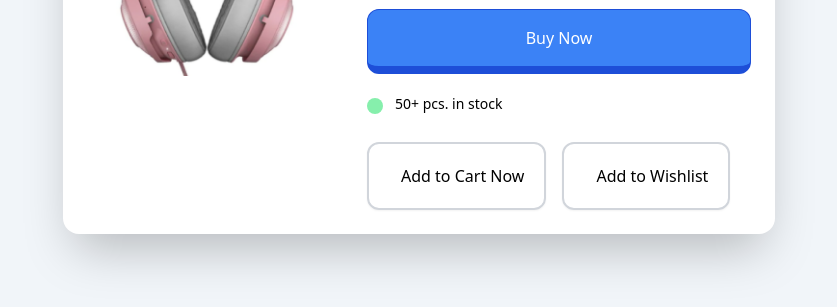
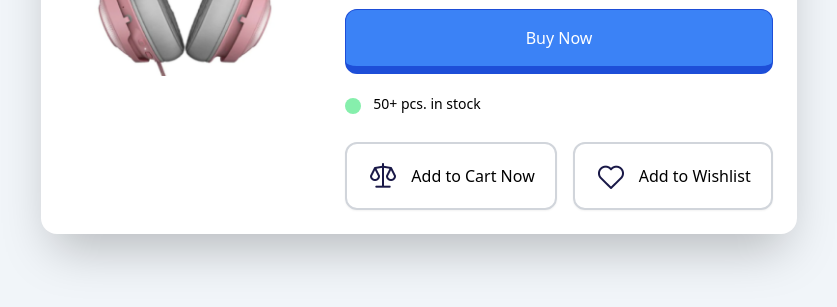
Before and after one commit to zareenf01/Product-Modal, a plain HTML site: page index.html in a window 1280 px wide. Shown: the part 431-738 px from the top of the page, without its empty margins (221-1058 px from the left). Drawn offline with nearby package versions, Linux system fonts and the light colour scheme; files whose address does not match are found by name.

Commit message:
Update index.html

```diff
--- a/index.html
+++ b/index.html
@@ -14,14 +14,16 @@
         <!--Card container-->
         <div
             class="flex flex-col p-6 m-3 space-y-10 bg-white rounded-2xl shadow-2xl md:flex-row md:space-y-10 md:space-x-10 ">
-
+        <!--headphone image container-->
             <img class="w-60 m-auto hover:scale-105  transition duration-200 " src="./images/headphone.png" alt="">
 
+         <!--discription container-->
             <div class="text-center md:text-left md:space-y-3 ">
 
                 <span class="bg-black text-white p-1 pl-2 pr-2 rounded-2xl text-sm  md:text-left
                 ">Free Shipping</span>
 
+          <!--heading-->
                 <div class="max-w-sm font-medium mt-3 text-2xl">Razen Kraken Kitty Etd Gaming Hedset Quartz
                 </div>
                 <h3 class="line-through">$799</h3>
@@ -34,6 +36,7 @@
                     class="p-4 min-w-full text-white bg-blue-500 border border-blue-700 border-b-8 outline-none rounded-xl mt-2 transition duration-200 hover:cursor-pointer hover:bg-blue-700 hover:translate-y-2">Buy
                     Now</button>
 
+         <!--lower content-->
                 <div class="text-left flex space-x-3">
                     <div
                         class="bg-green-300 rounded-full p-2 mt-3 hover:animate-ping transition duration-700 ease-in-out">
@@ -44,13 +47,13 @@
                 <div class="flex flex-col space-y-4 md:space-y-4 md:space-x-4 md:flex-row md:mt-4">
                     <button
                         class="flex items-center space-x-3 justify-center py-4 px-5  text-black border-gray-300 border-2 rounded-xl mt-4 shadow-sm transition duration-200 hover:cursor-pointer hover:shadow-xl hover:-translate-y-0.5">
-                        <img class="h-8" src="./images/weight.png" alt="">
+                        <img class="h-8" src="./weight.png" alt="">
                         <span>Add to Cart Now</span>
                     </button>
 
                     <button
                         class="flex items-center space-x-3 justify-center py-3 px-5 text-black border-gray-300 border-2 rounded-xl shadow-sm transition duration-200 hover:cursor-pointer hover:shadow-xl hover:-translate-y-0.5">
-                        <img class="h-8" src="./images/heart.png" alt="">
+                        <img class="h-8" src="./heart.png" alt="">
                         <span>Add to Wishlist</span>
                     </button>
 
@@ -58,27 +61,8 @@
 
 
                 </div>
-
-
-                <!-- <div class="flex flex-col space-y-4 md:space-y-0 md:space-x-4 md:flex-row">
-                    <button
-                        class="flex items-center gap-2 justify-center py-3 px-5 max-w-full   text-black border-gray-300 border-2 rounded-xl mt-4 shadow-sm transition duration-200 hover:cursor-pointer hover:shadow-xl hover:-translate-y-0.5">
-                        <img class="h-8" src="./images/weight.png" alt="">
-                        <span>Add to Cart Now</span>
-                    </button>
-
-                    <button
-                        class="flex items-center gap-2 justify-center py-3 px-5 max-w-full text-black border-gray-300 border-2 rounded-xl shadow-sm transition duration-200 hover:cursor-pointer hover:shadow-xl hover:-translate-y-0.5">
-                        <img class="h-8" src="./images/heart.png" alt="">
-                        <span>Add to Wishlist</span>
-                    </button>
-                </div> -->
             </div>
-
-
         </div>
     </div>
-
 </body>
-
 </html>
```
